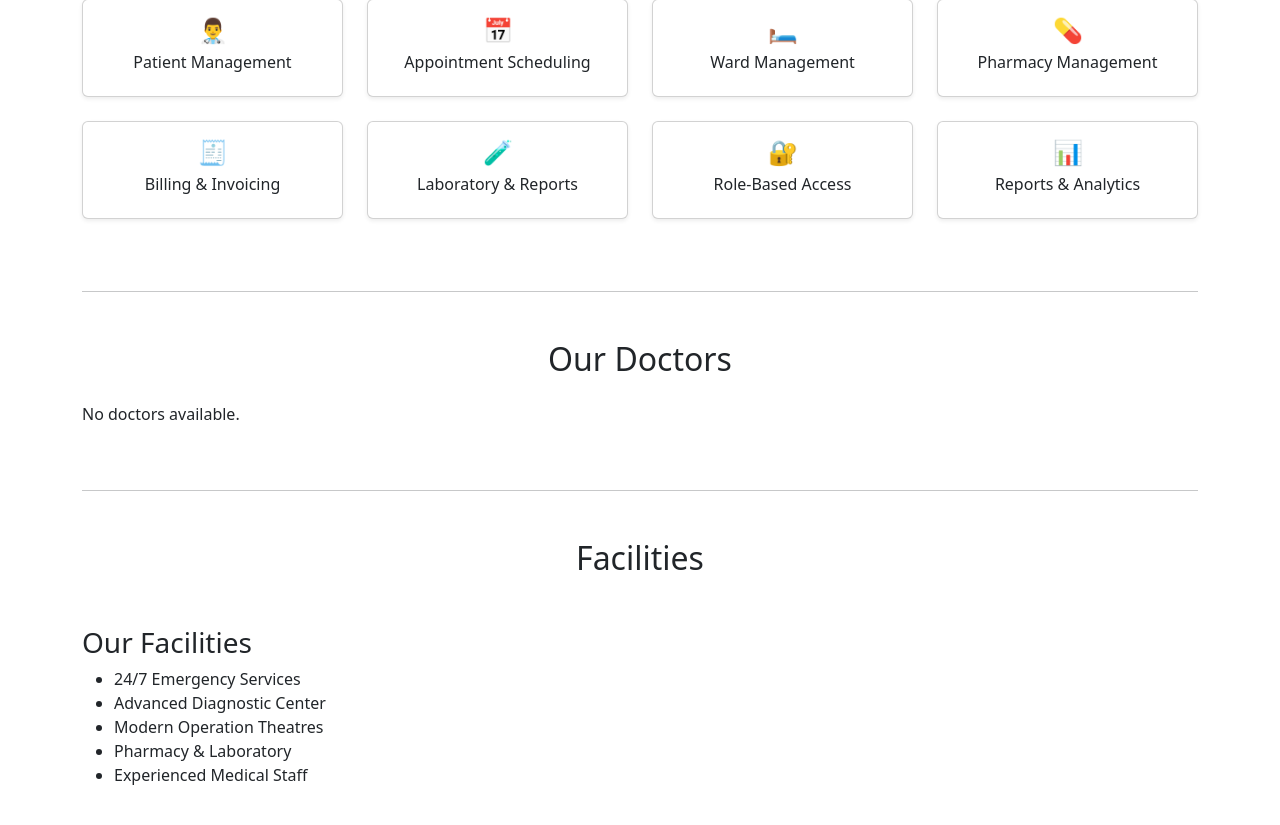
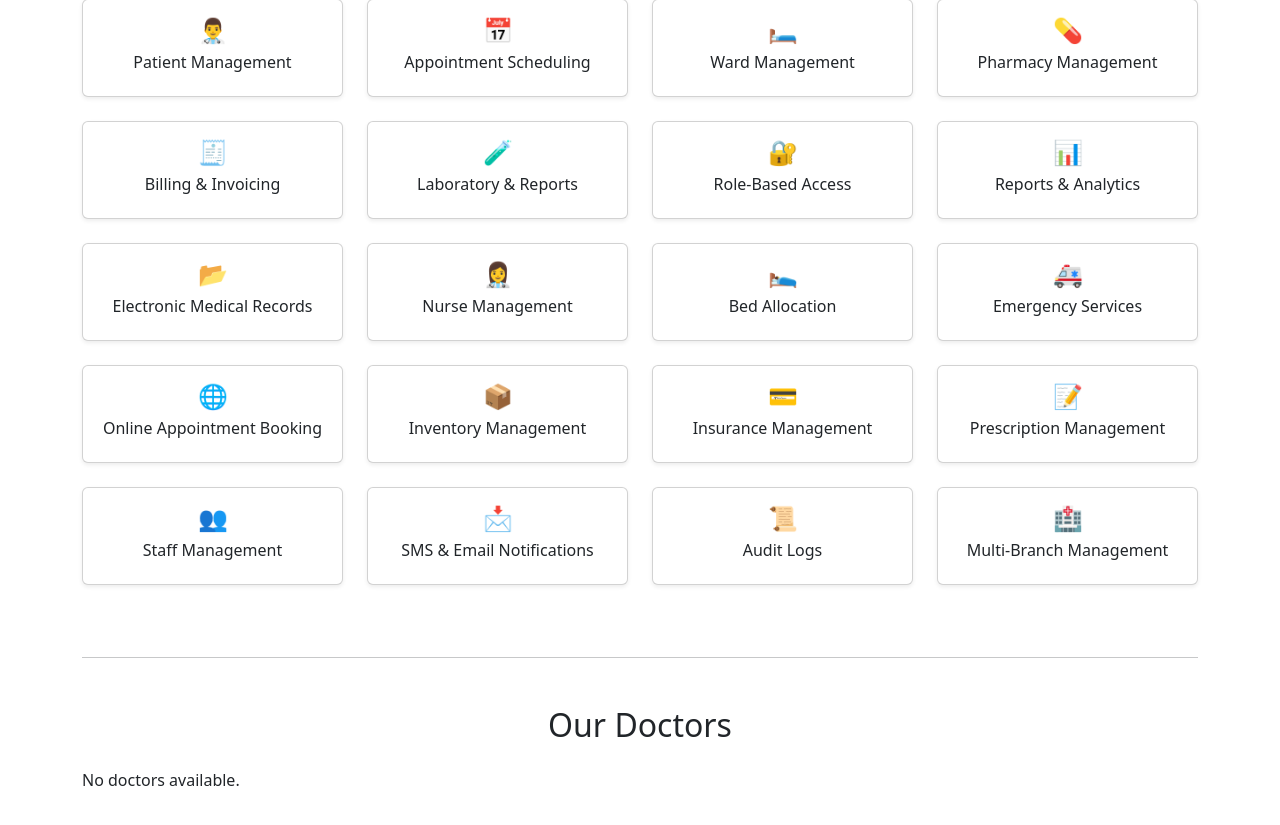
Before and after one commit to KavyaRKoladiya/HMS, a Django app: page / in a window 1280 px wide. Shown: the part 542-1367 px from the top of the page. Run offline with Django 5.2, Linux system fonts and the light colour scheme; data that the repository does not hold is empty.

Commit message:
Enhanced public homepage with extended hospital feature showcase

```diff
--- a/templates/public_home.html
+++ b/templates/public_home.html
@@ -90,6 +90,114 @@
             </div>
         </div>
     </div>
+
+    <div class="col-md-3 mb-4">
+        <div class="card shadow-sm h-100">
+            <div class="card-body text-center">
+                <h4>📂</h4>
+                <h6>Electronic Medical Records</h6>
+            </div>
+        </div>
+    </div>
+
+    <div class="col-md-3 mb-4">
+        <div class="card shadow-sm h-100">
+            <div class="card-body text-center">
+                <h4>👩‍⚕️</h4>
+                <h6>Nurse Management</h6>
+            </div>
+        </div>
+    </div>
+
+    <div class="col-md-3 mb-4">
+        <div class="card shadow-sm h-100">
+            <div class="card-body text-center">
+                <h4>🛌</h4>
+                <h6>Bed Allocation</h6>
+            </div>
+        </div>
+    </div>
+
+    <div class="col-md-3 mb-4">
+        <div class="card shadow-sm h-100">
+            <div class="card-body text-center">
+                <h4>🚑</h4>
+                <h6>Emergency Services</h6>
+            </div>
+        </div>
+    </div>
+
+    <div class="col-md-3 mb-4">
+        <div class="card shadow-sm h-100">
+            <div class="card-body text-center">
+                <h4>🌐</h4>
+                <h6>Online Appointment Booking</h6>
+            </div>
+        </div>
+    </div>
+
+    <div class="col-md-3 mb-4">
+        <div class="card shadow-sm h-100">
+            <div class="card-body text-center">
+                <h4>📦</h4>
+                <h6>Inventory Management</h6>
+            </div>
+        </div>
+    </div>
+
+    <div class="col-md-3 mb-4">
+        <div class="card shadow-sm h-100">
+            <div class="card-body text-center">
+                <h4>💳</h4>
+                <h6>Insurance Management</h6>
+            </div>
+        </div>
+    </div>
+
+    <div class="col-md-3 mb-4">
+        <div class="card shadow-sm h-100">
+            <div class="card-body text-center">
+                <h4>📝</h4>
+                <h6>Prescription Management</h6>
+            </div>
+        </div>
+    </div>
+
+    <div class="col-md-3 mb-4">
+        <div class="card shadow-sm h-100">
+            <div class="card-body text-center">
+                <h4>👥</h4>
+                <h6>Staff Management</h6>
+            </div>
+        </div>
+    </div>
+
+    <div class="col-md-3 mb-4">
+        <div class="card shadow-sm h-100">
+            <div class="card-body text-center">
+                <h4>📩</h4>
+                <h6>SMS & Email Notifications</h6>
+            </div>
+        </div>
+    </div>
+
+    <div class="col-md-3 mb-4">
+        <div class="card shadow-sm h-100">
+            <div class="card-body text-center">
+                <h4>📜</h4>
+                <h6>Audit Logs</h6>
+            </div>
+        </div>
+    </div>
+
+    <div class="col-md-3 mb-4">
+        <div class="card shadow-sm h-100">
+            <div class="card-body text-center">
+                <h4>🏥</h4>
+                <h6>Multi-Branch Management</h6>
+            </div>
+        </div>
+    </div>
 </div>
 
 <!--Doctors-->
```
